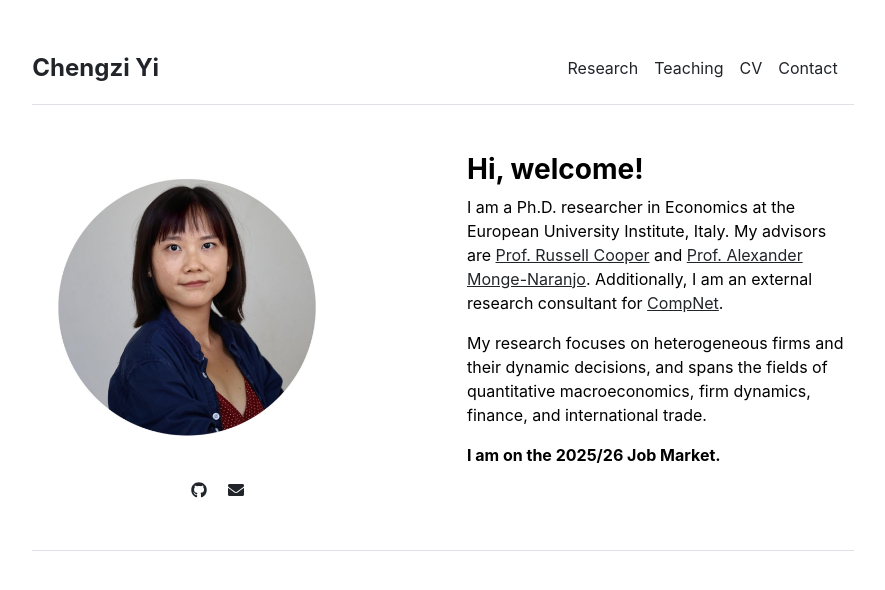
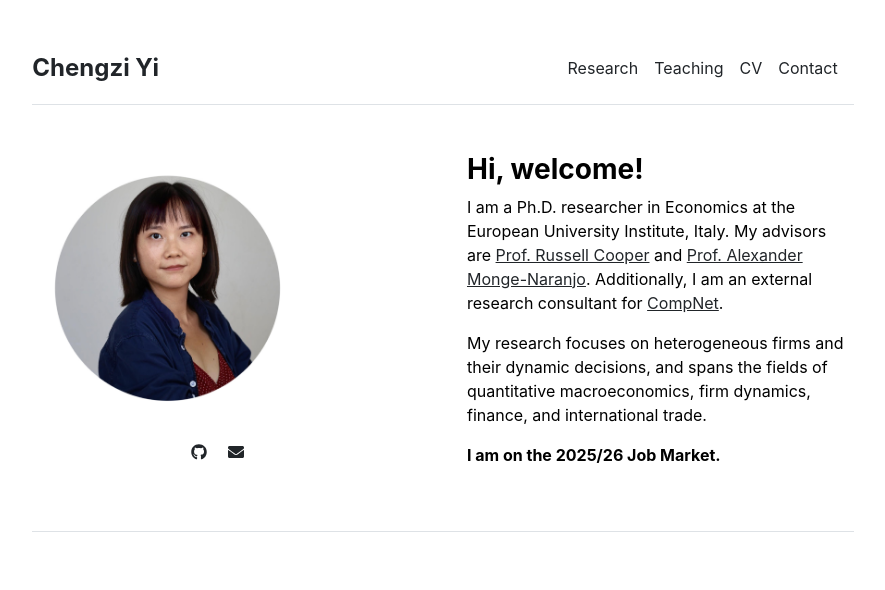
Before and after one commit to chengzi-yi/chengzi-yi.github.io, a Jekyll site: the page built from index.md, in a window 1280 px wide. Shown: the top 590 px of the page, without its empty margins (197-1082 px from the left). Built offline with Jekyll 4.4.1, drawn with Linux system fonts in a browser that asks for light colours.

Commit message:
update layout

```diff
--- a/_layouts/home.html
+++ b/_layouts/home.html
@@ -4,7 +4,7 @@ layout: default
 
 <div class="row g-5 mb-5">
   <div class="col-md-6">
-    <img src="{{ site.github.url }}/assets/img/profile.jpg" alt="Home" class="img-fluid" width="80%">
+    <img src="{{ site.github.url }}/assets/img/profile.jpg" alt="Home" class="img-fluid" width="70%">
     <div class="mt-3 text-center home-social">
       {% for item in site.data.settings.social %}
       {% assign style = item.style | default: 'fab' %}
```
